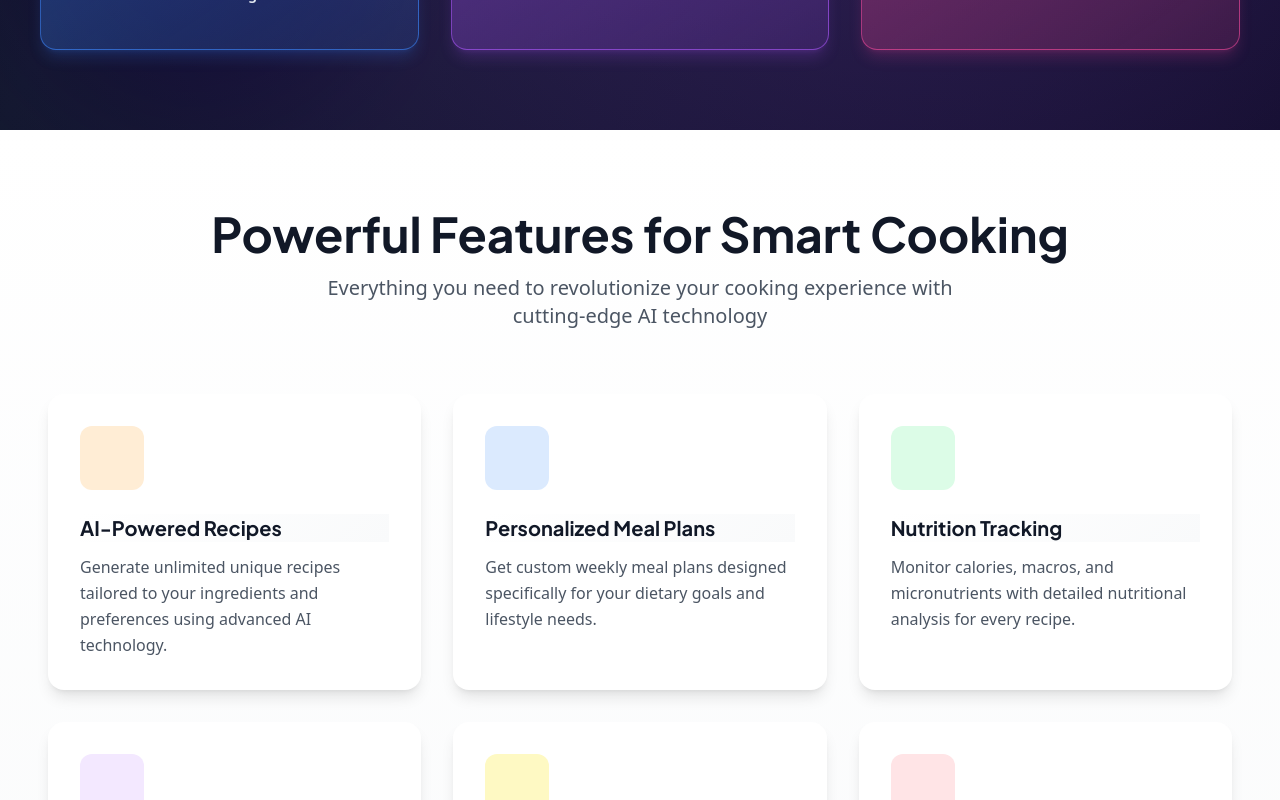
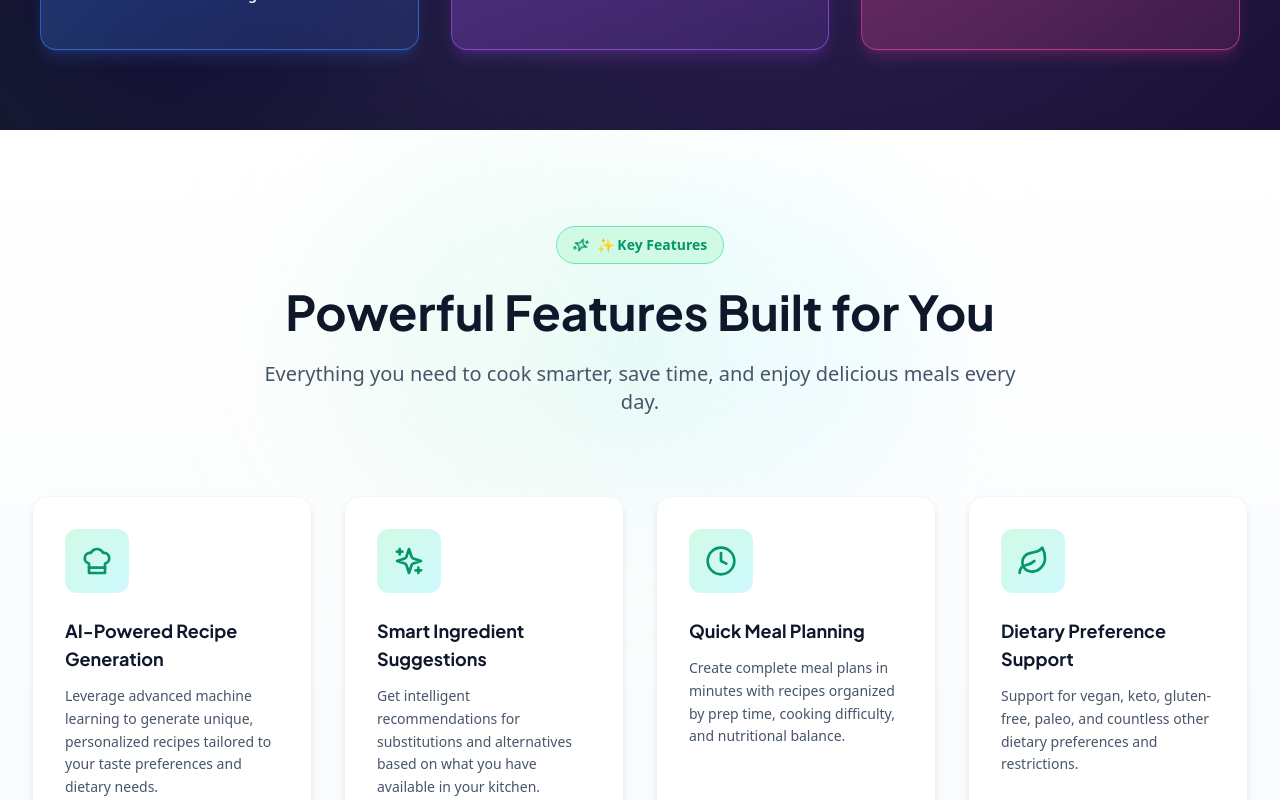
Before and after one commit to FeltSense/web-project-90f869ea-d09e-418f-9369-cc0209593515-1766157275964, a Next.js app: page / in a window 1280 px wide. Shown: the part 2500-3300 px from the top of the page. Built offline with nearby package versions, Linux system fonts and the light colour scheme.

Commit message:
🔧 Build Fix: Updated app/page.tsx

```diff
--- a/app/page.tsx
+++ b/app/page.tsx
@@ -2,8 +2,6 @@
 
 import Navigation from '@/components/Navigation'
 import Hero from '@/components/Hero'
-
-import HeroKeyFeaturesHighlight from '@/components/HeroKeyFeaturesHighlight'
 import CoreProductFeatures from '@/components/CoreProductFeatures'
 import Benefits from '@/components/Benefits'
 import PremiumFeaturesSection from '@/components/PremiumFeaturesSection'
@@ -21,9 +19,6 @@ export default function Home() {
       <Navigation />
 
       <Hero />
-
-
-      <HeroKeyFeaturesHighlight />
 
       <CoreProductFeatures />
 
```
